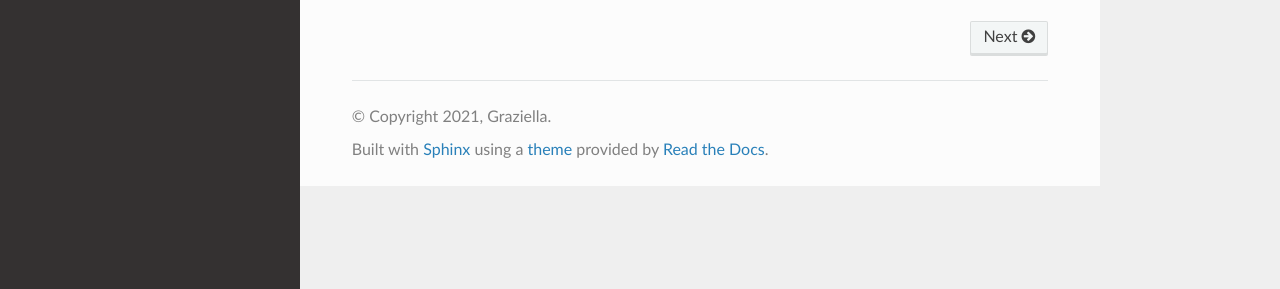
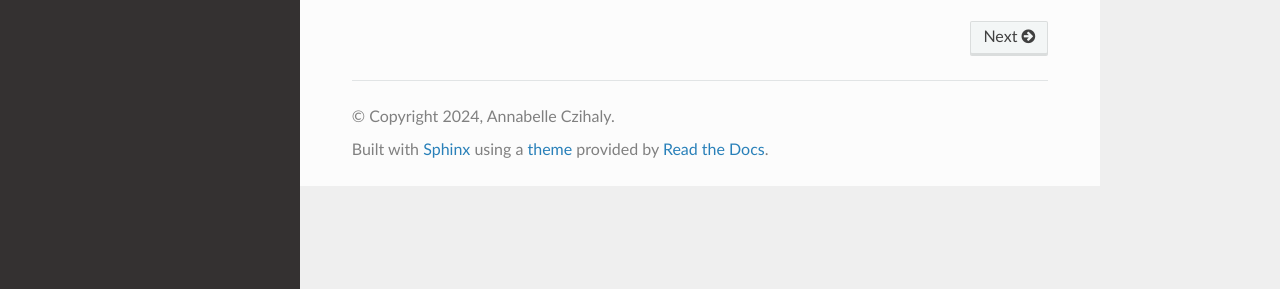
Before and after one commit to aczihalytriumf/phiat, a Sphinx documentation site: the page built from docs/source/index.rst, in a window 1280 px wide. Shown: the part 608-897 px from the top of the page. Built offline with Sphinx 7.4.7 and the Read the Docs theme 2.0.0, drawn with Linux system fonts in a browser that asks for light colours.

Commit message:
Update conf.py

```diff
--- a/docs/source/conf.py
+++ b/docs/source/conf.py
@@ -3,7 +3,7 @@
 # -- Project information
 
 project = 'PhIAT'
-copyright = '2021, Graziella'
+copyright = '2024, Annabelle Czihaly'
 author = 'Graziella'
 
 release = '0.1'
```
